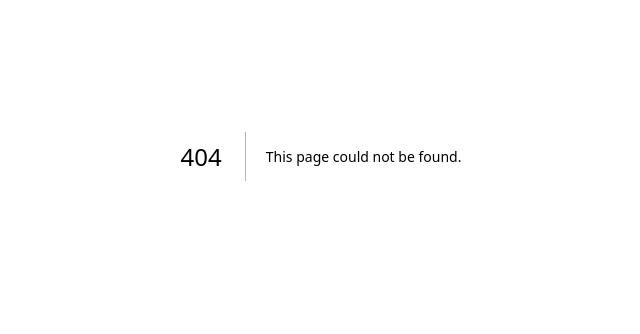
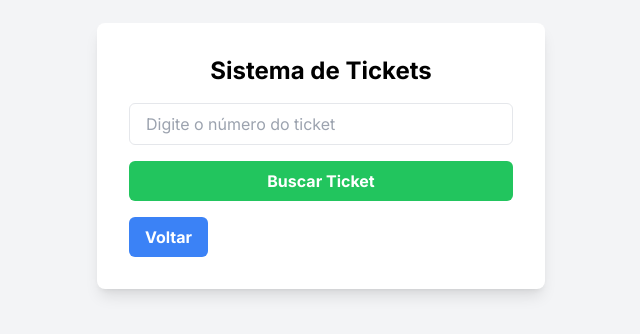
Before and after one commit to RuanDevz/Rifas, a Next.js app: page /consultticket in a window 1280 px wide. Before the commit this address had no page. Shown: the part 244-578 px from the top of the page, without its empty margins (319-959 px from the left). Built offline with nearby package versions, Linux system fonts and the light colour scheme.

Commit message:
feat: page system tickets

```diff
--- /dev/null
+++ b/app/consultticket/page.tsx
@@ -0,0 +1,7 @@
+import SeartchTicket from "@/components/SeartchTicket";
+
+export default function ConsultTicket(){
+    return <div>
+        <SeartchTicket/>
+    </div>
+}
--- a/app/form/page.tsx
+++ b/app/form/page.tsx
@@ -1,27 +1,26 @@
-'use client'
+"use client";
 import React, { useState, useEffect, useContext } from "react";
 import rifasImage from "../../public/rifas.jpg";
 import Image from "next/image";
 import { RifasContext } from "@/context/RifasContext";
-import axios from 'axios';
-import { ruffleTypes } from "@/types/Rufletypes";
+import axios from "axios";
 import { Ticket } from "@/types/TicketGenerates";
+import Link from "next/link";
 
 export default function FormPage() {
   const [timeLeft, setTimeLeft] = useState(120 * 24 * 3600);
   const [name, setName] = useState("");
   const [email, setEmail] = useState("");
+  const [quantity, setQuantity] = useState(1);
   const { rifasAvailable, setRifasAvailable } = useContext(RifasContext);
-
-  const [ticketGerenate, setTicketGerenate] = useState<Ticket[]>([])
-
-
-
+  const [ticketGerenate, setTicketGerenate] = useState<Ticket[]>([]);
 
   useEffect(() => {
     const fetchTickets = async () => {
       try {
-        const response = await axios.get(`${process.env.NEXT_PUBLIC_API}/tickets-restantes`);
+        const response = await axios.get(
+          `${process.env.NEXT_PUBLIC_API}/tickets-restantes`
+        );
         setRifasAvailable(response.data.ticketsDisponiveis);
         console.log(response.data.ticketsDisponiveis);
       } catch (error) {
@@ -53,34 +52,40 @@ export default function FormPage() {
   const handleSubmit = async (e: React.FormEvent) => {
     e.preventDefault();
 
-    if (rifasAvailable > 0) {
-
-      try{
-        await axios.post(`${process.env.NEXT_PUBLIC_API}/generate-ticket`, {name, email})
-        .then((response) =>{
-          console.log(response.data.ticket)
-          setTicketGerenate(response.data.ticket)
-
-          localStorage.setItem('UserTicket', JSON.stringify(response.data.ticket));
-        })
-      } catch(error){
-        console.log(error)
+    if (rifasAvailable >= quantity) {
+      try {
+        const response = await axios.post(
+          `${process.env.NEXT_PUBLIC_API}/generate-ticket`,
+          { name, email, quantity }
+        );
+        setTicketGerenate(response.data.ticket);
+        localStorage.setItem(
+          "UserTicket",
+          JSON.stringify(response.data.ticket)
+        );
+      } catch (error) {
+        console.error("Error generating ticket", error);
       }
 
-      const products = [{
-        name: "VIP Method Ticket",
-        price: 1,
-        quantity: 1,
-      }];
+      const products = [
+        {
+          name: "VIP Method Ticket",
+          price: 1,
+          quantity,
+        },
+      ];
 
       try {
-        const { data } = await axios.post(`${process.env.NEXT_PUBLIC_API}/create-checkout`, { products });
+        const { data } = await axios.post(
+          `${process.env.NEXT_PUBLIC_API}/create-checkout`,
+          { products }
+        );
         window.location.href = data.url;
       } catch (error) {
         console.error("Error creating checkout session", error);
       }
     } else {
-      alert("All tickets have been sold!");
+      alert("Não há tickets suficientes disponíveis!");
     }
   };
 
@@ -98,17 +103,17 @@ export default function FormPage() {
         <h1 className="text-3xl font-bold text-gray-800 mb-4">
           VIP METHOD TICKET
         </h1>
-        <p className="text-xl text-gray-600 mb-6">Price: $1</p>
+        <p className="text-xl text-gray-600 mb-6">Preço: R$1</p>
         <h2 className="text-2xl text-gray-700 mb-2 pb-3">
-          {rifasAvailable} tickets remaining
+          {rifasAvailable} tickets restantes
         </h2>
         <p className="text-xl text-gray-600 mb-6">
-          Time left: {formatTime(timeLeft)}
+          Tempo restante: {formatTime(timeLeft)}
         </p>
         <form onSubmit={handleSubmit} className="flex flex-col space-y-4">
           <input
             type="text"
-            placeholder="Your Name"
+            placeholder="Seu Nome"
             value={name}
             onChange={(e) => setName(e.target.value)}
             className="px-4 py-2 border rounded-md text-gray-800"
@@ -116,9 +121,19 @@ export default function FormPage() {
           />
           <input
             type="email"
-            placeholder="Your Email"
+            placeholder="Seu Email"
             value={email}
             onChange={(e) => setEmail(e.target.value)}
+            className="px-4 py-2 border rounded-md text-gray-800"
+            required
+          />
+          <input
+            type="number"
+            min="1"
+            max={rifasAvailable}
+            placeholder="Quantidade de Tickets"
+            value={quantity}
+            onChange={(e) => setQuantity(parseInt(e.target.value))}
             className="px-4 py-2 border rounded-md text-gray-800"
             required
           />
@@ -126,8 +141,9 @@ export default function FormPage() {
             type="submit"
             className="px-8 py-4 bg-blue-600 text-white text-lg font-semibold rounded-md hover:bg-blue-700 transition-colors duration-300"
           >
-            Buy Raffle
+            Comprar Rifa
           </button>
+          <Link href="/consultticket"><p className="text-blue-500 underline">Consultar Ticket</p></Link>
         </form>
       </div>
     </div>
--- a/app/layout.tsx
+++ b/app/layout.tsx
@@ -2,6 +2,8 @@ import type { Metadata } from "next";
 import { Inter } from "next/font/google";
 import "./globals.css";
 import { RifasProvider } from "@/context/RifasContext";
+import Header from '../components/SeartchTicket'
+import SeartchTicket from "../components/SeartchTicket";
 
 const inter = Inter({ subsets: ["latin"] });
 
@@ -17,7 +19,9 @@ export default function RootLayout({
   return (
     <html lang="pt">
       <RifasProvider>
-        <body className={inter.className}>{children}</body>
+        <body className={inter.className}>
+          {children}
+          </body>
       </RifasProvider>
     </html>
   );
--- a/app/payment-confirmation/page.tsx
+++ b/app/payment-confirmation/page.tsx
@@ -16,7 +16,9 @@ export default function ConfirmationPayment() {
         const ticketData = JSON.parse(ticketString);
 
         try {
-          await axios.post(`${process.env.NEXT_PUBLIC_API}/reduce-ticket`, {}, {
+          await axios.post(`${process.env.NEXT_PUBLIC_API}/reduce-ticket`, {
+            quantity: ticketData.quantity // Envia a quantidade do ticket
+          }, {
             headers: {
               'Content-Type': 'application/json',
             },
@@ -79,14 +81,12 @@ export default function ConfirmationPayment() {
           Pagamento Confirmado
         </h1>
         <p className="text-gray-600 mb-4">
-          O seu pagamento foi confirmado com sucesso.
-        </p>
-        <p className="text-gray-600 mb-4">
-          Obrigado por utilizar nosso serviço!
+          O seu pagamento foi confirmado com sucesso. Obrigado por utilizar nosso serviço!
         </p>
         {ticket && (
           <div className="text-center text-gray-600 mb-4">
             <p>Seu Ticket é: #{ticket.ticket}</p>
+            <p>Quantidade comprada: {ticket.quantity}</p>
           </div>
         )}
         <div className="flex justify-center items-center">
--- /dev/null
+++ b/components/SeartchTicket.tsx
@@ -0,0 +1,73 @@
+"use client";
+import { useState } from "react";
+import axios from 'axios';
+import { useRouter } from 'next/navigation'; // Importa o useRouter
+
+export default function SearchTicket() {
+  const [ticketNumber, setTicketNumber] = useState("");
+  const [ticketInfo, setTicketInfo] = useState<any>(null);
+  const [error, setError] = useState<string | null>(null);
+  const router = useRouter(); // Instancia o useRouter
+
+  const handleSearch = async () => {
+    if (!ticketNumber) {
+      alert("Por favor, insira o número do ticket.");
+      return;
+    }
+
+    try {
+      const response = await axios.get(`${process.env.NEXT_PUBLIC_API}/ticket-info/${ticketNumber}`);
+      setTicketInfo(response.data);
+      setError(null);
+    } catch (error) {
+      console.error("Error fetching ticket info", error);
+      setError("Não foi possível encontrar o ticket. Verifique o número e tente novamente.");
+      setTicketInfo(null);
+    }
+  };
+
+  return (
+    <div className="flex flex-col items-center justify-center min-h-screen bg-gray-100 p-4">
+      <div className="bg-white p-8 rounded-lg shadow-lg max-w-md w-full">
+        <h1 className="text-2xl font-bold mb-4 text-center">Sistema de Tickets</h1>
+        <div className="mb-4">
+          <input
+            type="text"
+            placeholder="Digite o número do ticket"
+            value={ticketNumber}
+            onChange={(e) => setTicketNumber(e.target.value)}
+            className="px-4 py-2 border rounded-md text-gray-800 w-full"
+          />
+        </div>
+        <button
+          onClick={handleSearch}
+          className="w-full px-4 py-2 bg-green-500 text-white font-bold rounded-md hover:bg-green-600"
+        >
+          Buscar Ticket
+        </button>
+        {ticketInfo && (
+          <div className="mt-4 p-4 bg-white text-gray-800 rounded-md shadow-md">
+            <h2 className="text-xl font-semibold mb-2">Informações do Ticket</h2>
+            <p><strong>Nome:</strong> {ticketInfo.name}</p>
+            <p><strong>Email:</strong> {ticketInfo.email}</p>
+            <p><strong>Número do Ticket:</strong> #{ticketInfo.ticket}</p>
+            <p><strong>Quantidade:</strong> {ticketInfo.quantity}</p>
+          </div>
+        )}
+        {error && (
+          <div className="mt-4 p-4 bg-red-200 text-red-800 rounded-md shadow-md">
+            <p>{error}</p>
+          </div>
+        )}
+        <div className="mt-4">
+          <button
+            onClick={() => router.back()} // Volta à página anterior
+            className="px-4 py-2 bg-blue-500 text-white font-bold rounded-md hover:bg-blue-600"
+          >
+            Voltar
+          </button>
+        </div>
+      </div>
+    </div>
+  );
+}
--- a/types/TicketGenerates.ts
+++ b/types/TicketGenerates.ts
@@ -3,4 +3,5 @@ export interface Ticket {
     name: string,
     email: string,
     ticket: number
+    quantity: number
 }
```
